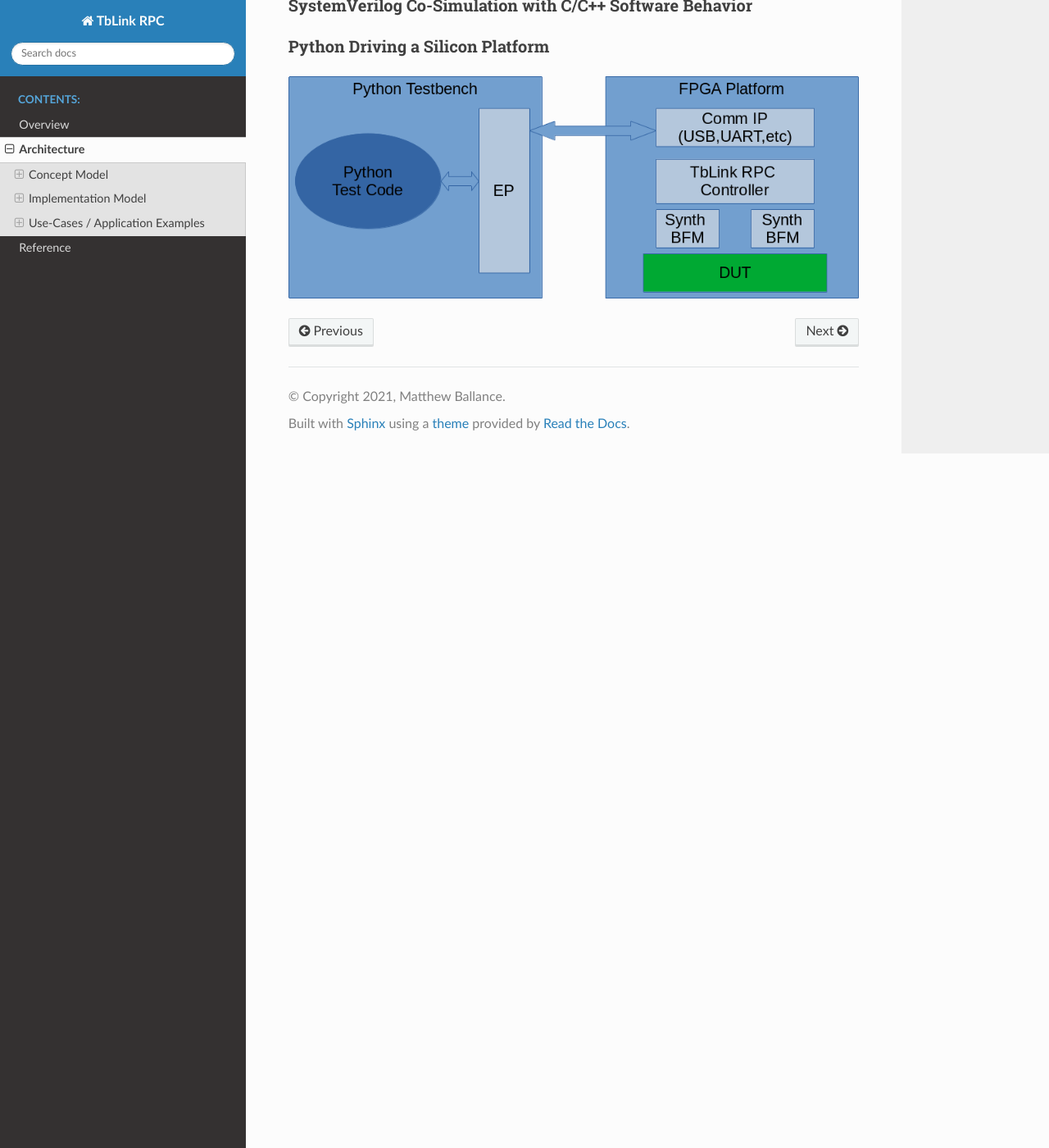
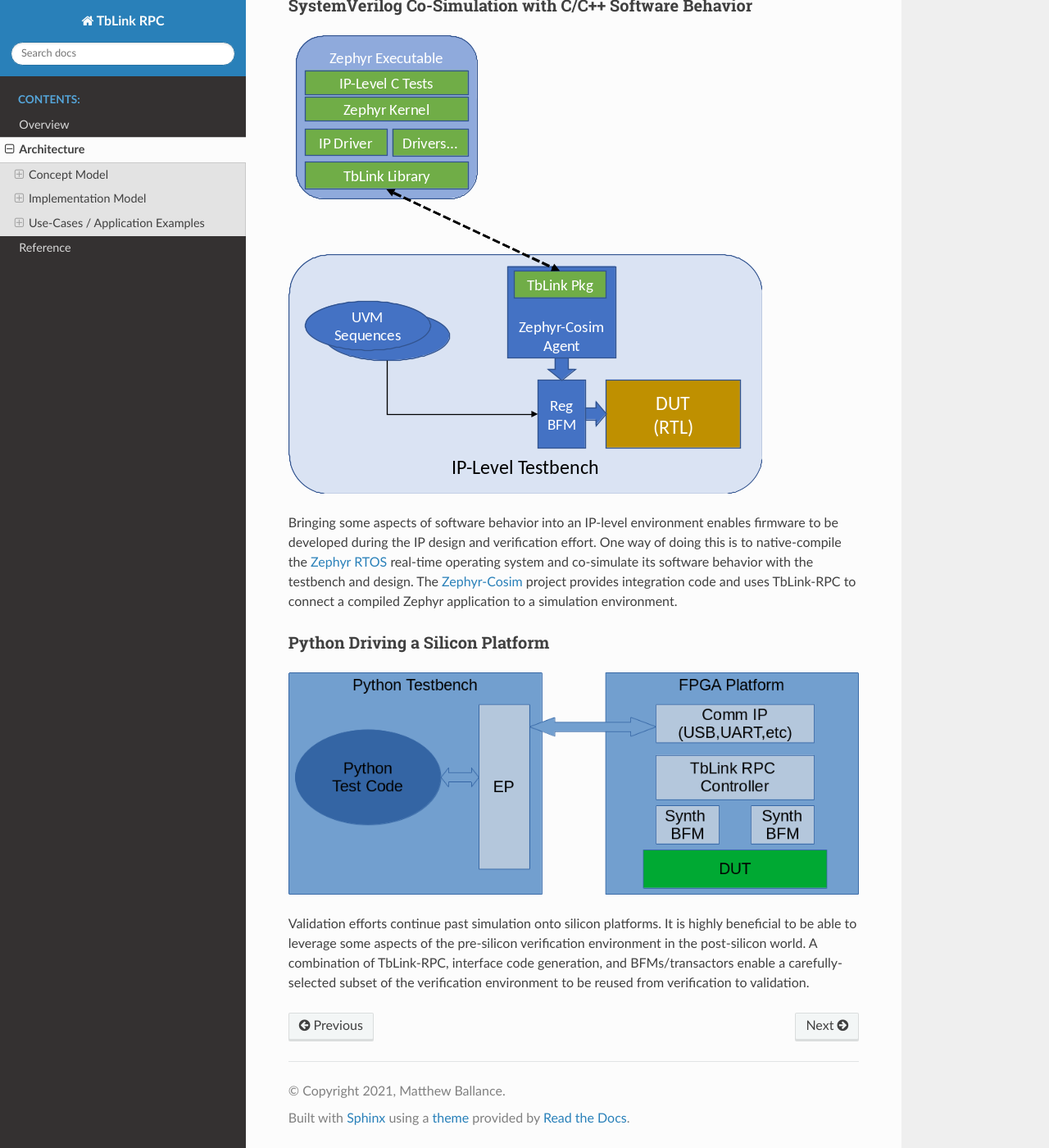
Before and after one commit to tblink-rpc/tblink-rpc-docs, a Sphinx documentation site: the page built from doc/source/architecture.rst, in a window 1280 px wide and 1400 px high, scrolled down 5829 px. Shown: the whole window at 82% size. Built offline with Sphinx 7.4.7 and the Read the Docs theme 2.0.0, drawn with Linux system fonts in a browser that asks for light colours; formulas are drawn with MathJax 3; the version number could not be read and is left out.

Commit message:
XX
Signed-off-by: Matthew Ballance <matt.ballance@gmail.com>

```diff
--- a/doc/source/architecture.rst
+++ b/doc/source/architecture.rst
@@ -265,8 +265,27 @@
 SystemVerilog Co-Simulation with C/C++ Software Behavior
 --------------------------------------------------------
 
+.. image:: imgs/usecase_zephyr_integration.png
+
+Bringing some aspects of software behavior into an IP-level
+environment enables firmware to be developed during the IP
+design and verification effort. One way of doing this is
+to native-compile the `Zephyr RTOS <https://www.zephyrproject.org>`_
+real-time operating system and co-simulate its software
+behavior with the testbench and design. The
+`Zephyr-Cosim <https://github.com/zephyr-dv/zephyr-cosim>`_ project
+provides integration code and uses TbLink-RPC to connect
+a compiled Zephyr application to a simulation environment.
 
 Python Driving a Silicon Platform
 ---------------------------------
 
 .. image:: imgs/usecase_silicon_platform.png
+
+Validation efforts continue past simulation onto silicon
+platforms. It is highly beneficial to be able to leverage
+some aspects of the pre-silicon verification environment
+in the post-silicon world. A combination of TbLink-RPC,
+interface code generation, and BFMs/transactors enable
+a carefully-selected subset of the verification environment
+to be reused from verification to validation.
```
Also changed, not shown: doc/source/overview.rst (+8 -0 lines), doc/source/imgs/usecase_zephyr_integration.png (added), 1 other file.
